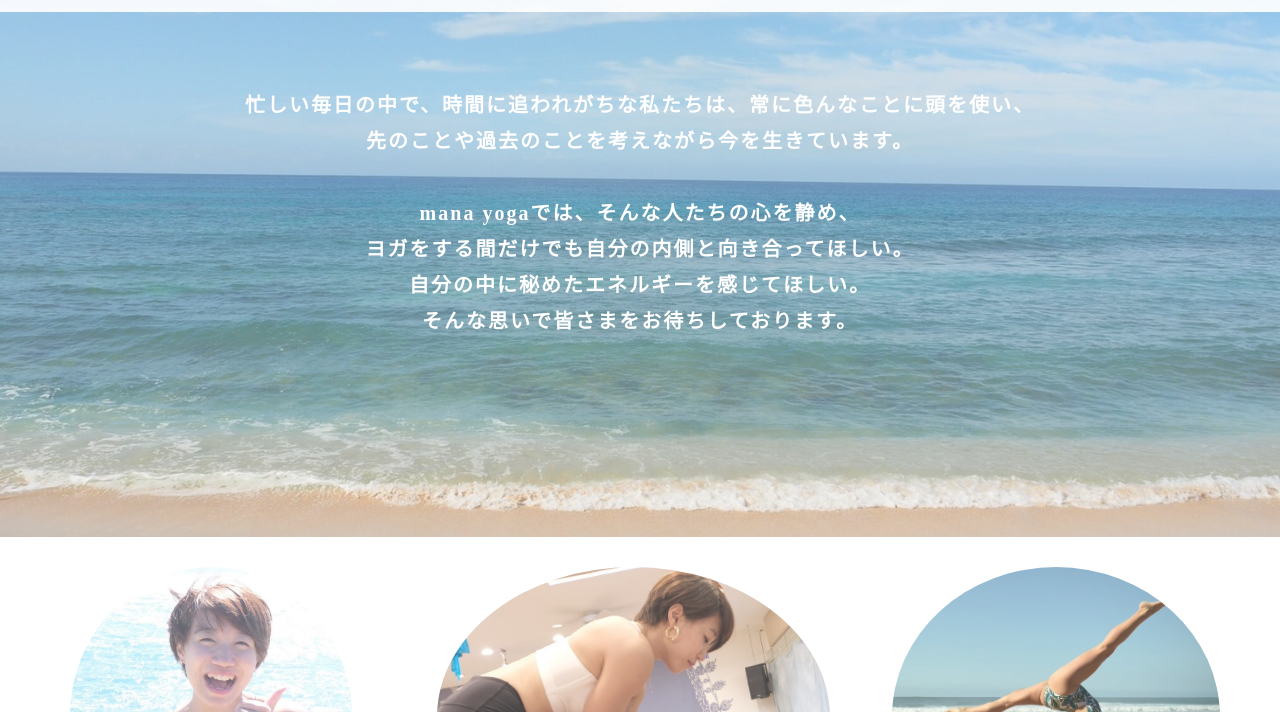
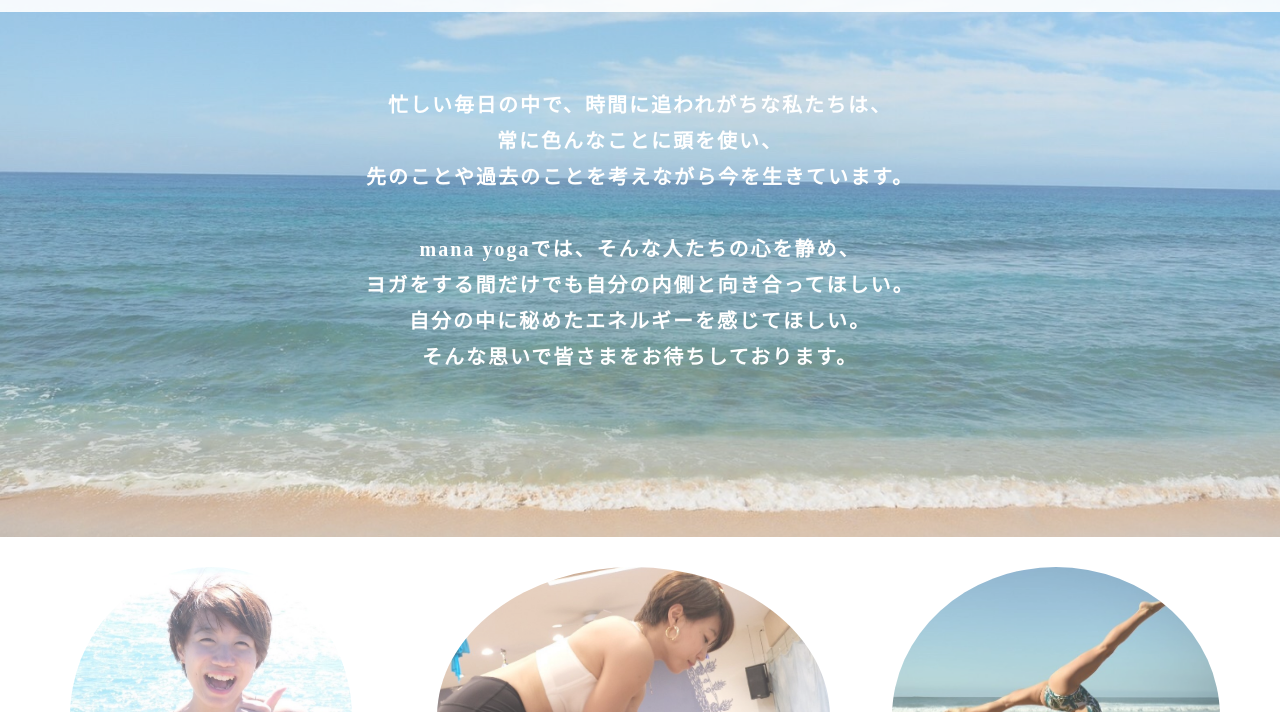
Before and after one commit to boutakayu/boutakayu.github.io, a plain HTML site: page index.html in a window 1280 px wide. Shown: the part 63-775 px from the top of the page. Drawn offline with Linux system fonts and the light colour scheme.

Commit message:
Update index.html

```diff
--- a/index.html
+++ b/index.html
@@ -5,6 +5,8 @@
   <meta name="viewport" content="width=device-width, initial-scale=1.0">
   <title>MANA YOGA</title>
   <link rel="stylesheet" href="stylesheets.css">
+  <link rel="stylesheet" href="responsive.css">
+
 </head>
 <body>
   <header>
@@ -18,7 +20,9 @@
 
   <div class="concept">
     <div class="text">
-      忙しい毎日の中で、時間に追われがちな私たちは、常に色んなことに頭を使い、
+      忙しい毎日の中で、時間に追われがちな私たちは、
+      <br>
+      常に色んなことに頭を使い、
       <br>
       先のことや過去のことを考えながら今を生きています。<br>
       <br>
@@ -65,6 +69,8 @@
       </p>
     </div>
 
+    <div class="clear"></div>
+
   </div>
 
   <div class="news">
```
